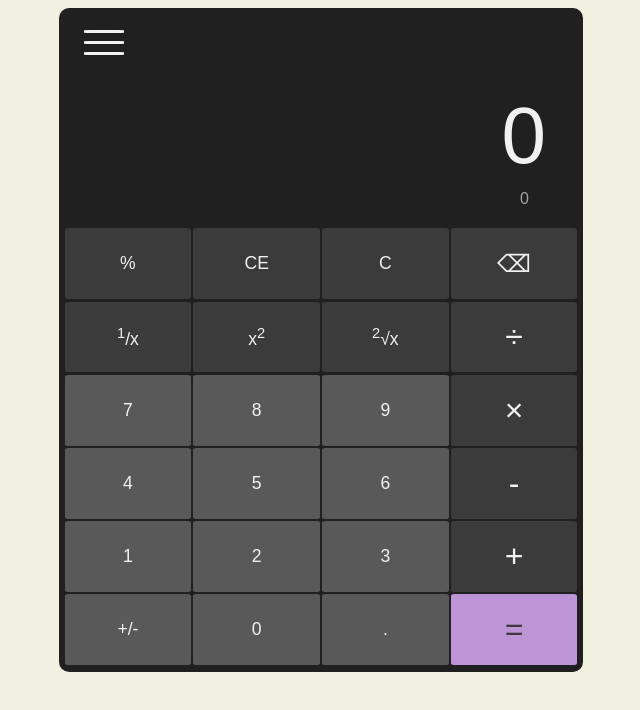
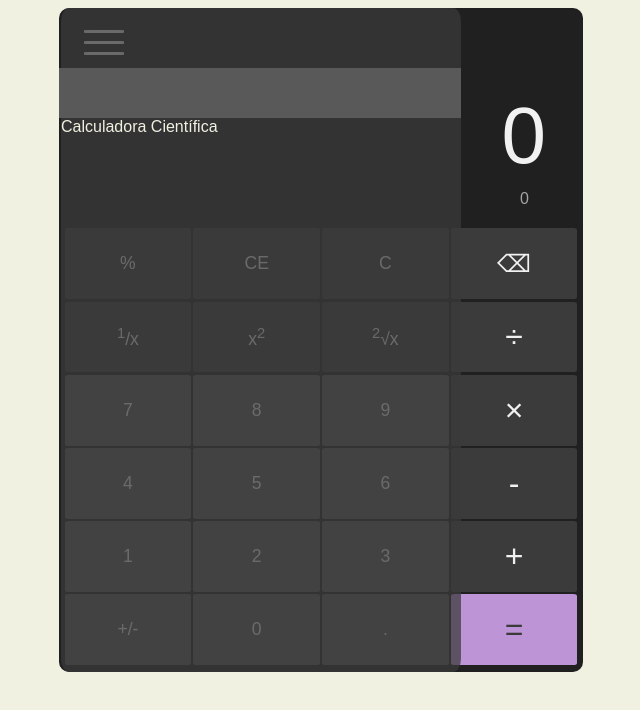
Before and after one commit to thenickfer/Calculator, a plain HTML site: page index.html in a window 1280 px wide. Both pictures are taken after a click on the element 423 px from the left and 40 px from the top of the page. Shown: the whole page, without its empty margins (319-959 px from the left). Drawn offline with Linux system fonts and the light colour scheme.

Commit message:
started menu animation

```diff
--- a/index.html
+++ b/index.html
@@ -8,9 +8,13 @@
     <script src="script.js"></script>
 </head>
 <body>
+
     <div class="calc">
 
-        <div class="menu">
+        <div class="popup" id="popup">
+            <input type="button" id="seleciona-calc"><label for="seleciona-calc" class="slaoq">Calculadora Científica</label>
+        </div>
+        <div class="menu" onclick="popup()">
            <div class="linha"> </div>
            <div class="linha"> </div>
            <div class="linha"> </div>
@@ -62,5 +66,9 @@
         </div>
     </div>
 
+    <div class="cover">
+
+    </div>
+
 </body>
 </html>
--- a/script.js
+++ b/script.js
@@ -135,8 +135,10 @@ function igual(){
 }
 
 
-
-
+function popup(){
+    var pop = document.getElementById("popup");
+    pop.classList.toggle("show");
+}
 
 
 
--- a/styles.css
+++ b/styles.css
@@ -72,6 +72,51 @@ body {
 
 }
 
+.popup {
+    visibility: hidden;
+    width: 25em;
+    height: 41.5em;
+    background-color: #3b3b3bbc;
+    position: absolute;
+    margin-top: -30px;
+    border-radius: 2%;
+
+}
+
+.popup.show {
+    visibility: visible;
+    animation-name: slide;
+    animation-duration: 1s;
+}
+
+@keyframes slide {
+    from {margin-left: -500px ;opacity: 0;}
+    to {margin-left: 0;opacity: 1;}
+}
+
+#seleciona-calc {
+    margin-top: 60px;
+    margin-left: -2px;
+    height: 50px;
+    width: 25.1rem;
+    border-radius: 0;
+    border: hidden;
+    background-color: #595959;
+}
+
+.slaoq {
+    display: block;
+}
+
+.cover {
+    background-color: #F1f1E2;
+    width: 500px;
+    height: 1000px;
+    z-index: 10;
+    position: absolute;
+    margin-left: -503px;
+    margin-top: -700px;
+}
 
 .fileira {
     display: flex;
```
